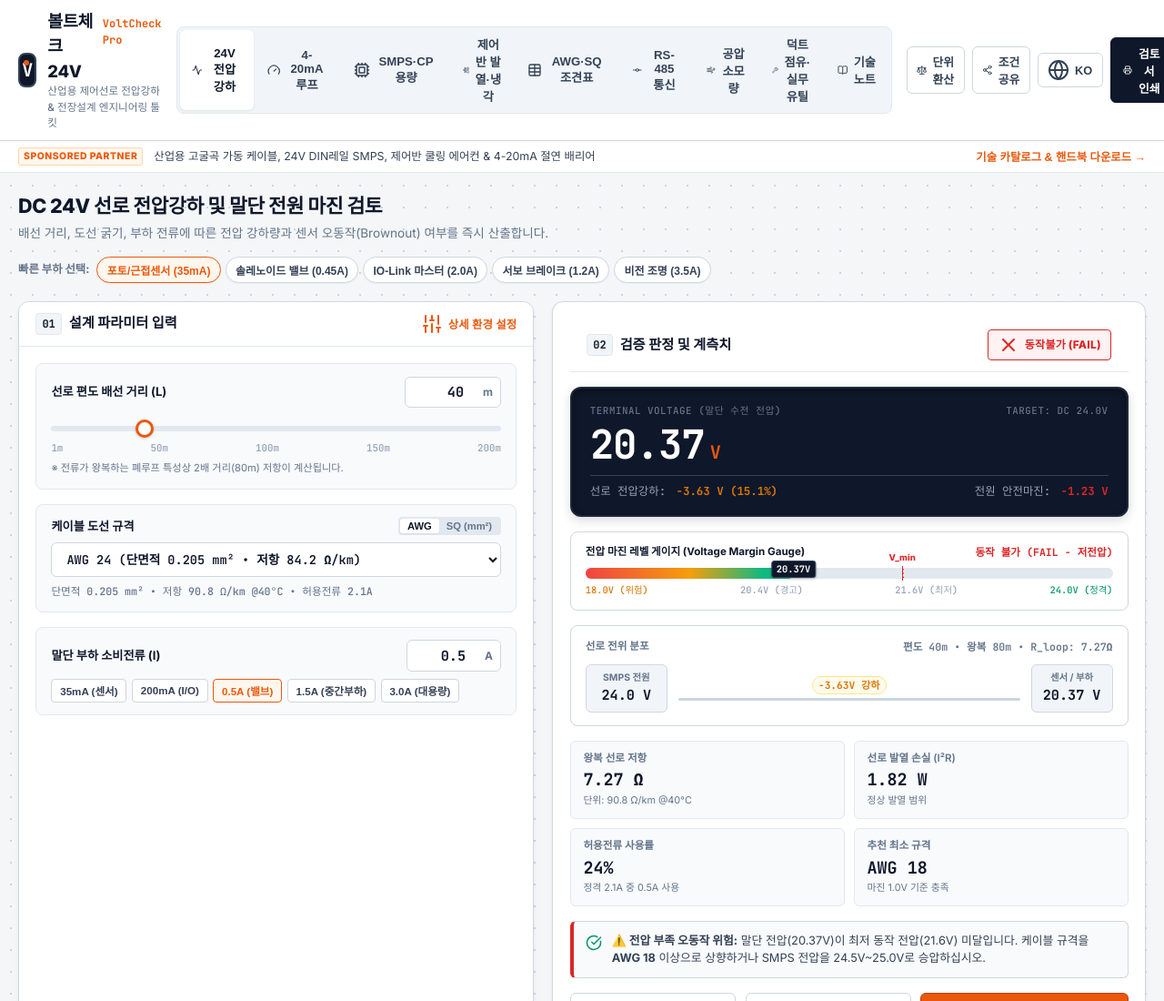
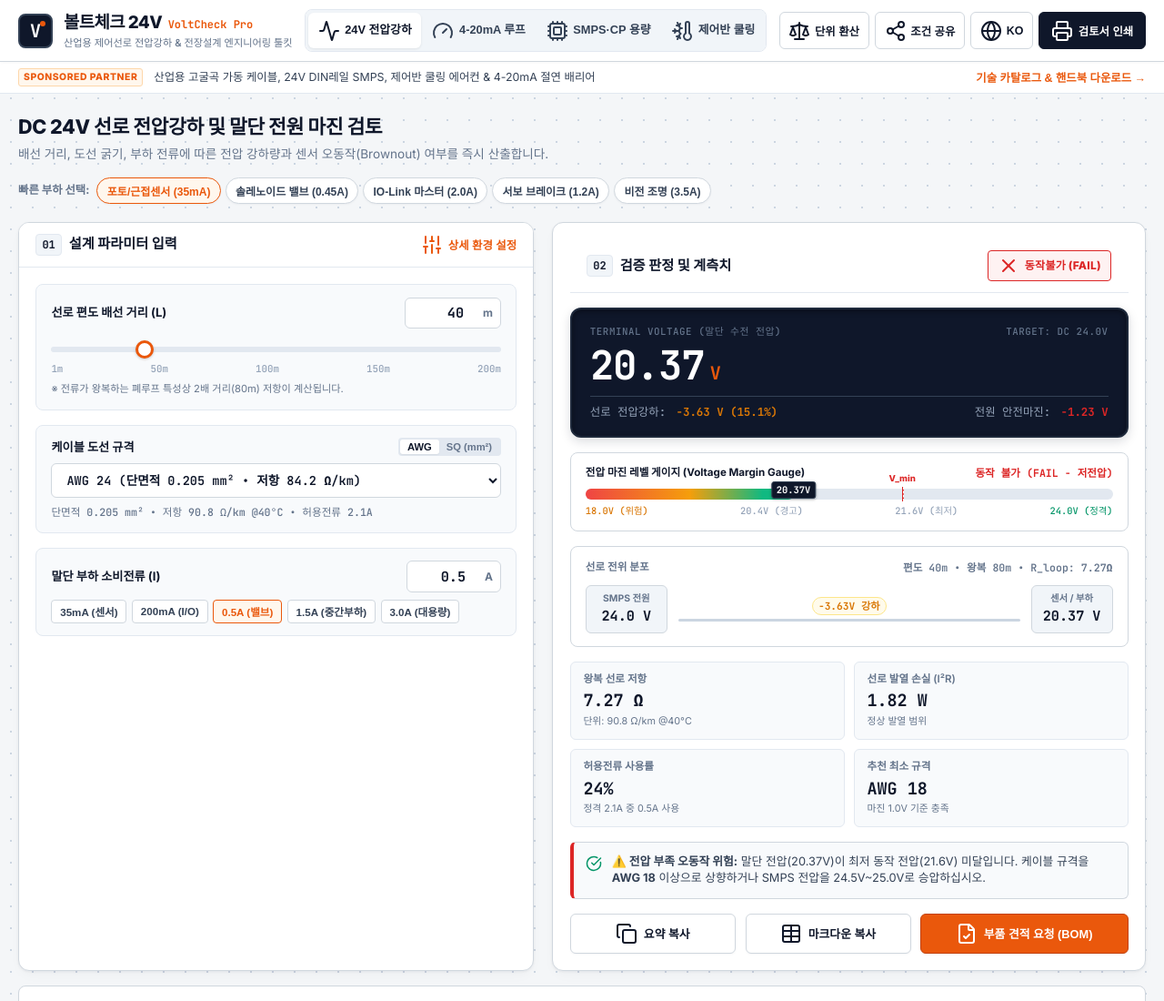
Before and after one commit to stargyu7/voltcheck-24v, a plain HTML site: page index.html in a window 1280 px wide. Shown: the top 1100 px of the page at 91% size. Drawn offline with nearby package versions, Linux system fonts and the light colour scheme; a web font is replaced by a local one.

Commit message:
fix: Improve header navigation typography visibility and prevent text line wrapping

```diff
--- a/index.html
+++ b/index.html
@@ -82,11 +82,11 @@
         </button>
         <button class="tab-btn" data-tab="tab-cabinetcooling" role="tab">
           <i data-lucide="thermometer-snowflake"></i>
-          <span>제어반 발열·냉각</span>
+          <span>제어반 쿨링</span>
         </button>
         <button class="tab-btn" data-tab="tab-cabletable" role="tab">
           <i data-lucide="table"></i>
-          <span>AWG·SQ 조견표</span>
+          <span>AWG 조견표</span>
         </button>
         <button class="tab-btn" data-tab="tab-rs485" role="tab">
           <i data-lucide="git-commit"></i>
@@ -98,7 +98,7 @@
         </button>
         <button class="tab-btn" data-tab="tab-ductutility" role="tab">
           <i data-lucide="wrench"></i>
-          <span>덕트점유·실무유틸</span>
+          <span>덕트 점유율</span>
         </button>
         <button class="tab-btn" data-tab="tab-articles" role="tab">
           <i data-lucide="book-open"></i>
--- a/styles.css
+++ b/styles.css
@@ -102,13 +102,19 @@ body.theme-precision {
 }
 
 .nav-container {
-  max-width: 1320px;
+  max-width: 1520px;
   margin: 0 auto;
-  padding: 0.6rem 1.25rem;
+  padding: 0.65rem 1.25rem;
   display: flex;
   align-items: center;
   justify-content: space-between;
-  gap: 1rem;
+  gap: 0.85rem;
+  width: 100%;
+}
+
+.nav-brand-group {
+  flex-shrink: 0;
+  white-space: nowrap;
 }
 
 .brand-link {
@@ -117,6 +123,8 @@ body.theme-precision {
   gap: 0.75rem;
   text-decoration: none;
   color: inherit;
+  white-space: nowrap;
+  flex-shrink: 0;
 }
 
 .brand-symbol {
@@ -130,6 +138,7 @@ body.theme-precision {
   justify-content: center;
   position: relative;
   box-shadow: var(--shadow-sm);
+  flex-shrink: 0;
 }
 
 .symbol-v {
@@ -153,73 +162,98 @@ body.theme-precision {
 .brand-titles {
   display: flex;
   flex-direction: column;
+  white-space: nowrap;
+  flex-shrink: 0;
 }
 
 .brand-main {
   display: flex;
   align-items: baseline;
-  gap: 0.35rem;
+  gap: 0.4rem;
+  white-space: nowrap;
 }
 
 .brand-name {
-  font-size: 1.15rem;
+  font-size: 1.18rem;
   font-weight: 800;
   color: var(--navy-dark);
-  letter-spacing: -0.02em;
+  letter-spacing: -0.03em;
+  white-space: nowrap;
 }
 
 .brand-en {
   font-size: 0.75rem;
-  font-weight: 700;
+  font-weight: 800;
   color: var(--brand-orange);
   font-family: var(--font-mono);
+  white-space: nowrap;
 }
 
 .brand-tagline {
-  font-size: 0.725rem;
+  font-size: 0.7rem;
   color: var(--text-muted);
   font-weight: 500;
-}
-
-/* Segmented Navigation */
+  white-space: nowrap;
+}
+
+/* Segmented Navigation with Horizontal Scrolling & No Wrap */
 .nav-tabs-segmented {
   display: flex;
+  align-items: center;
   background: #f1f5f9;
   padding: 3px;
   border-radius: var(--radius-md);
   border: 1px solid var(--border-light);
   gap: 2px;
+  flex-shrink: 1;
+  overflow-x: auto;
+  white-space: nowrap;
+  scrollbar-width: none; /* Firefox */
+  -ms-overflow-style: none; /* IE/Edge */
+}
+
+.nav-tabs-segmented::-webkit-scrollbar {
+  display: none; /* Chrome, Safari */
 }
 
 .tab-btn {
   background: transparent;
   border: none;
   color: var(--text-secondary);
-  font-size: 0.825rem;
-  font-weight: 600;
-  padding: 0.4rem 0.85rem;
+  font-size: 0.8rem;
+  font-weight: 700;
+  padding: 0.45rem 0.65rem;
   border-radius: var(--radius-sm);
   cursor: pointer;
-  display: flex;
-  align-items: center;
-  gap: 0.4rem;
+  display: inline-flex;
+  align-items: center;
+  gap: 0.35rem;
+  white-space: nowrap;
+  flex-shrink: 0;
+  line-height: 1;
   transition: all 0.15s ease;
 }
 
+.tab-btn span {
+  white-space: nowrap;
+  display: inline-block;
+}
+
 .tab-btn i {
-  width: 15px;
-  height: 15px;
+  width: 14px;
+  height: 14px;
+  flex-shrink: 0;
 }
 
 .tab-btn:hover {
   color: var(--navy-dark);
-  background: rgba(255, 255, 255, 0.6);
+  background: rgba(255, 255, 255, 0.7);
 }
 
 .tab-btn.active {
   background: #ffffff;
   color: var(--navy-dark);
-  font-weight: 700;
+  font-weight: 800;
   box-shadow: 0 1px 3px rgba(0, 0, 0, 0.08);
 }
 
@@ -227,22 +261,31 @@ body.theme-precision {
 .nav-utils {
   display: flex;
   align-items: center;
-  gap: 0.5rem;
+  gap: 0.4rem;
+  flex-shrink: 0;
+  white-space: nowrap;
 }
 
 .btn-util {
   background: #ffffff;
   border: 1px solid var(--border-main);
-  color: var(--text-secondary);
-  padding: 0.4rem 0.65rem;
+  color: var(--navy-dark);
+  padding: 0.45rem 0.6rem;
   border-radius: var(--radius-sm);
-  font-size: 0.8rem;
+  font-size: 0.775rem;
   font-weight: 700;
   cursor: pointer;
-  display: flex;
-  align-items: center;
-  gap: 0.35rem;
+  display: inline-flex;
+  align-items: center;
+  gap: 0.3rem;
+  white-space: nowrap;
+  flex-shrink: 0;
   transition: all 0.15s;
+}
+
+.btn-util span, .btn-print span {
+  white-space: nowrap;
+  display: inline-block;
 }
 
 .btn-util:hover {
@@ -254,19 +297,56 @@ body.theme-precision {
   background: var(--navy-dark);
   border: 1px solid #0f172a;
   color: #ffffff;
-  padding: 0.4rem 0.85rem;
+  padding: 0.45rem 0.8rem;
   border-radius: var(--radius-sm);
-  font-size: 0.8rem;
-  font-weight: 600;
+  font-size: 0.775rem;
+  font-weight: 700;
   cursor: pointer;
-  display: flex;
+  display: inline-flex;
   align-items: center;
   gap: 0.35rem;
+  white-space: nowrap;
+  flex-shrink: 0;
   transition: background 0.15s;
 }
 
 .btn-print:hover {
   background: #1e293b;
+}
+
+/* Responsive Navigation Bar Rules */
+@media (max-width: 1240px) {
+  .brand-tagline {
+    display: none;
+  }
+  .nav-container {
+    padding: 0.55rem 0.85rem;
+    gap: 0.5rem;
+  }
+  .tab-btn {
+    padding: 0.4rem 0.55rem;
+    font-size: 0.775rem;
+  }
+}
+
+@media (max-width: 992px) {
+  .nav-container {
+    flex-wrap: wrap;
+    padding: 0.5rem 0.75rem;
+  }
+  .nav-brand-group {
+    order: 1;
+  }
+  .nav-utils {
+    order: 2;
+  }
+  .nav-tabs-segmented {
+    order: 3;
+    width: 100%;
+    margin-top: 0.4rem;
+    padding: 4px;
+    background: #f1f5f9;
+  }
 }
 
 /* ==========================================================================
```
